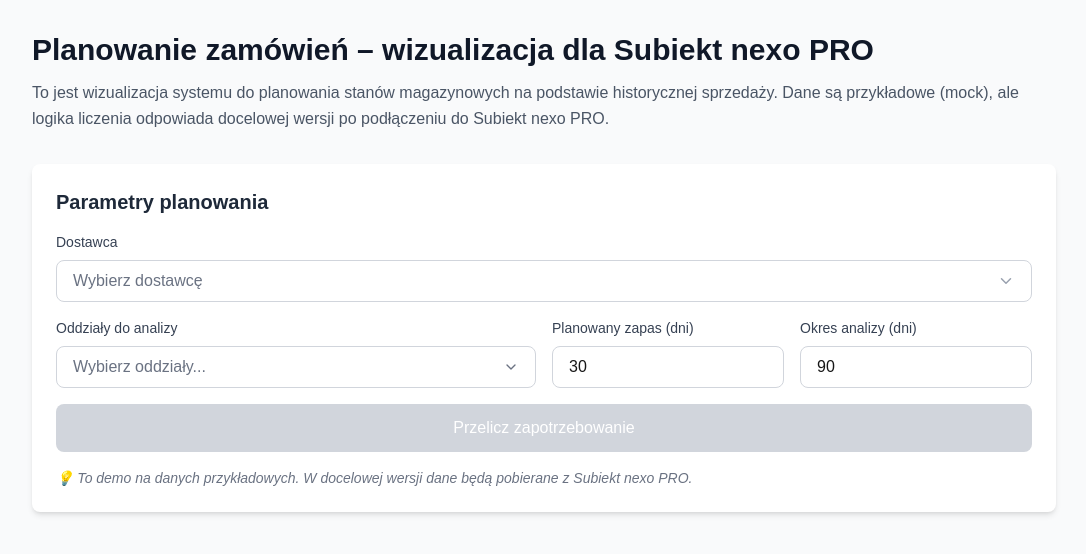
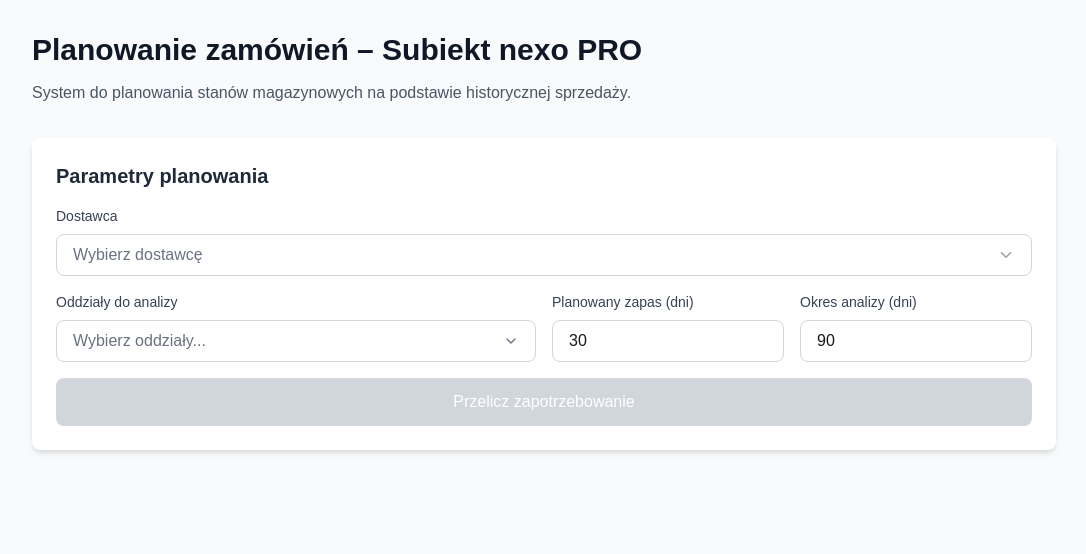
Before and after one commit to mastermi-ai/subiekt-stock-planner-demo, a Next.js app: page / in a window 1280 px wide. Shown: the top 554 px of the page, without its empty margins (96-1182 px from the left). Built offline with nearby package versions, Linux system fonts and the light colour scheme.

Commit message:
Remove demo branding

```diff
--- a/app/page.tsx
+++ b/app/page.tsx
@@ -67,11 +67,10 @@
         {/* Header */}
         <div className="mb-8">
           <h1 className="text-3xl font-bold text-gray-900 mb-3">
-            Planowanie zamówień – wizualizacja dla Subiekt nexo PRO
+            Planowanie zamówień – Subiekt nexo PRO
           </h1>
           <p className="text-gray-600 leading-relaxed">
-            To jest wizualizacja systemu do planowania stanów magazynowych na podstawie historycznej sprzedaży.
-            Dane są przykładowe (mock), ale logika liczenia odpowiada docelowej wersji po podłączeniu do Subiekt nexo PRO.
+            System do planowania stanów magazynowych na podstawie historycznej sprzedaży.
           </p>
         </div>
 
@@ -106,9 +105,7 @@
             )}
           </div>
 
-          <div className="mt-4 text-sm text-gray-500 italic">
-            💡 To demo na danych przykładowych. W docelowej wersji dane będą pobierane z Subiekt nexo PRO.
-          </div>
+
         </div>
 
         {/* Results Card */}
```
